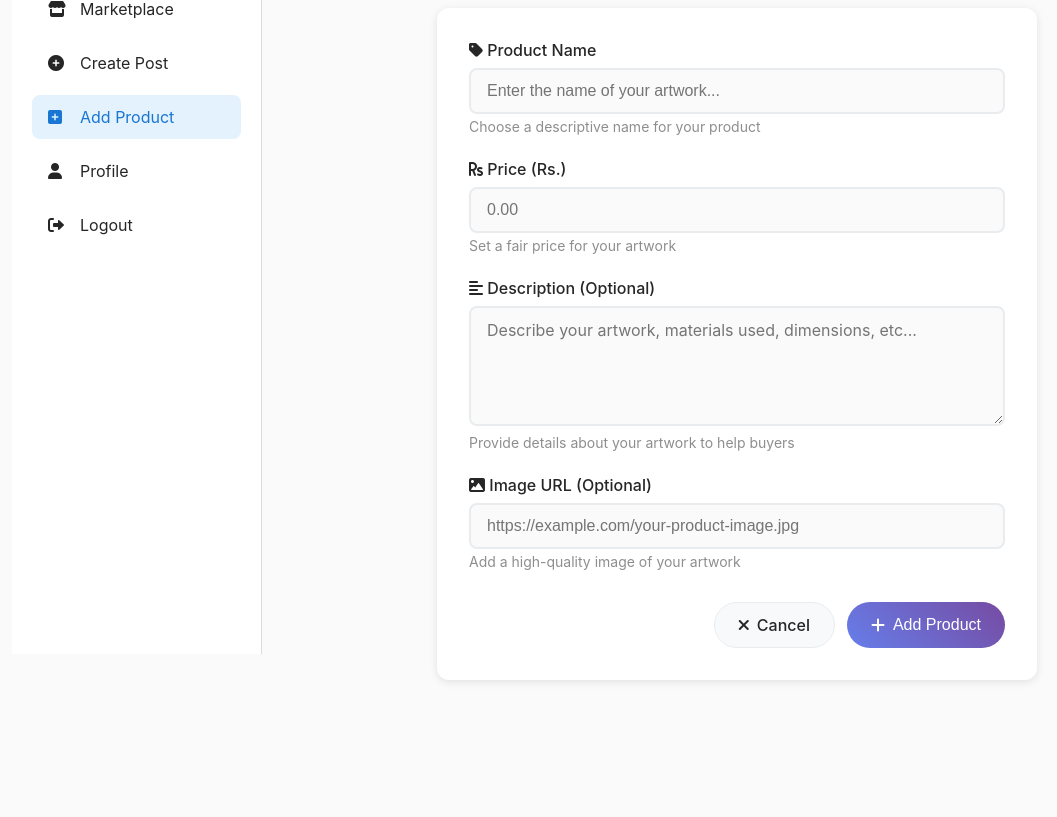
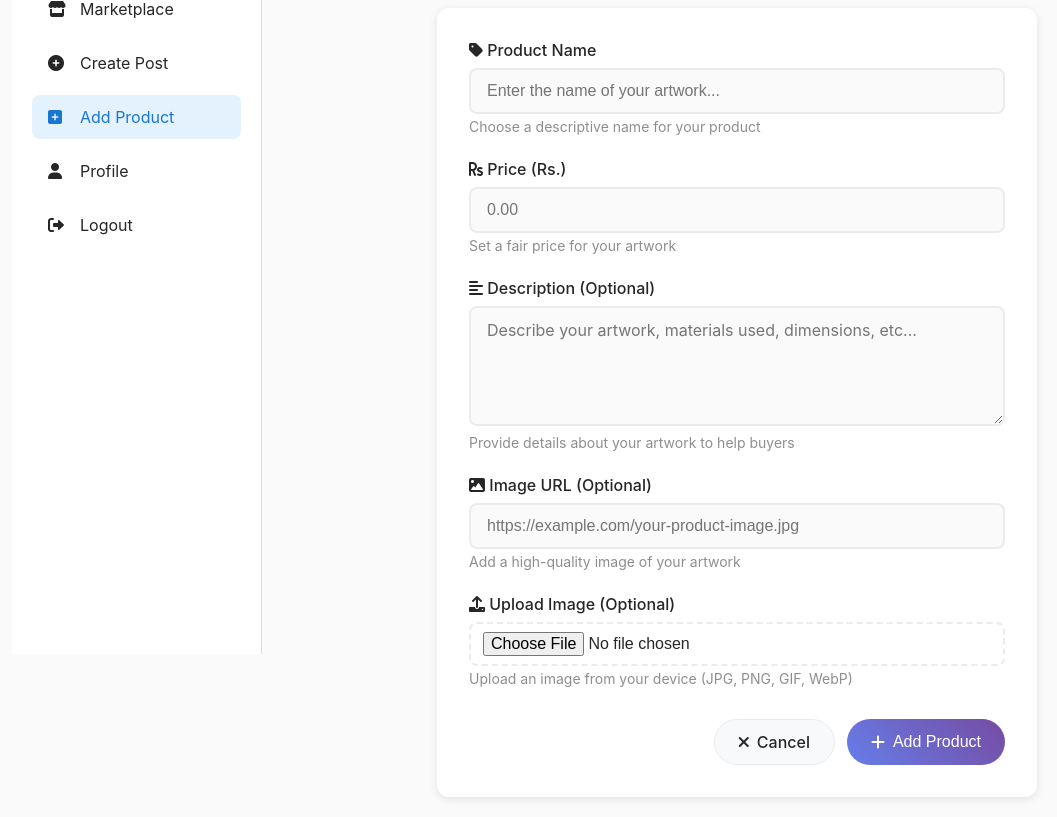
Before and after one commit to tronbeing3030/ClystProto, a Flask app: page /add_products in a window 1280 px wide. Shown: the part 146-963 px from the top of the page, without its empty margins (28-1085 px from the left). Before the commit the page ends 828 px from the top, so only its background shows below. Run offline with Flask 3, Linux system fonts and the light colour scheme; a user stored in the database is signed in; some libraries are stand-ins or nearby versions.

Commit message:
add "image upload" to posts and products

```diff
--- a/app.py
+++ b/app.py
@@ -1,4 +1,7 @@
 from datetime import date
+import os
+import uuid
+from werkzeug.utils import secure_filename
 from flask import Flask, abort, render_template, redirect, url_for, flash, request
 from flask_bootstrap5 import Bootstrap
 from flask_ckeditor import CKEditor
@@ -10,8 +13,12 @@ from sqlalchemy import Integer, String, Text
 from functools import wraps
 from werkzeug.security import generate_password_hash, check_password_hash
 
-app = Flask(__name__)
+app = Flask(__name__, static_folder='static')
 app.config['SECRET_KEY'] = '8BYkEfBA6O6donzWlSihBXox7C0sKR6b'
+app.config['UPLOAD_FOLDER'] = 'static/uploads'
+app.config['MAX_CONTENT_LENGTH'] = 16 * 1024 * 1024  # 16MB max file size
+ALLOWED_EXTENSIONS = {'png', 'jpg', 'jpeg', 'gif', 'webp'}
+
 ckeditor = CKEditor(app)
 Bootstrap(app)
 
@@ -51,6 +58,31 @@ def admin_only(f):
         return f(*args, **kwargs)
 
     return decorated_function
+
+
+def allowed_file(filename):
+    return '.' in filename and \
+           filename.rsplit('.', 1)[1].lower() in ALLOWED_EXTENSIONS
+
+
+def save_uploaded_file(file, folder_name):
+    if file and allowed_file(file.filename):
+        # Generate unique filename
+        filename = secure_filename(file.filename)
+        unique_filename = f"{uuid.uuid4()}_{filename}"
+
+        # Create folder if it doesn't exist
+        folder_path = os.path.join(app.config['UPLOAD_FOLDER'], folder_name)
+        os.makedirs(folder_path, exist_ok=True)
+
+        # Save file
+        file_path = os.path.join(folder_path, unique_filename)
+        file.save(file_path)
+
+        # Return URL path for database storage
+        url_path = f"/static/uploads/{folder_name}/{unique_filename}"
+        return url_path
+    return None
 
 
 class User(UserMixin, db.Model):
@@ -167,11 +199,22 @@ def register():
 @admin_only
 def add_posts():
     if request.method == 'POST':
+        # Handle image upload
+        media_url = request.form.get('post_image', '')
+
+        # Check if file was uploaded
+        if 'post_image_file' in request.files:
+            file = request.files['post_image_file']
+            if file.filename != '':
+                uploaded_path = save_uploaded_file(file, 'posts')
+                if uploaded_path:
+                    media_url = uploaded_path
+
         new_post = Posts(
             artist_id=current_user.id,
             post_title=request.form['post_title'],
             description=request.form['description'],
-            media_url=request.form.get('post_image', ''),
+            media_url=media_url,
             created_at=date.today().strftime("%B %d, %Y")
         )
         db.session.add(new_post)
@@ -185,12 +228,23 @@ def add_posts():
 @admin_only
 def add_products():
     if request.method == 'POST':
+        # Handle image upload
+        img_url = request.form.get('product_image', '')
+
+        # Check if file was uploaded
+        if 'product_image_file' in request.files:
+            file = request.files['product_image_file']
+            if file.filename != '':
+                uploaded_path = save_uploaded_file(file, 'products')
+                if uploaded_path:
+                    img_url = uploaded_path
+
         new_product = Product(
             artist_id=current_user.id,
             title=request.form['product_name'],
             description=request.form.get('description', ''),
             price=request.form['price'],
-            img_url=request.form.get('product_image', ''),
+            img_url=img_url,
             created_at=date.today().strftime("%B %d, %Y")
         )
         db.session.add(new_product)
--- a/templates/add_products.html
+++ b/templates/add_products.html
@@ -146,6 +146,18 @@
         outline: none;
         border-color: #667eea;
         background: white;
+      }
+
+      .form-input[type="file"] {
+        padding: 8px 12px;
+        background: white;
+        border: 2px dashed #e9ecef;
+        cursor: pointer;
+      }
+
+      .form-input[type="file"]:hover {
+        border-color: #667eea;
+        background: #f8f9fa;
       }
 
       .form-textarea {
@@ -297,7 +309,11 @@
           </div>
 
           <div class="form-card">
-            <form action="{{ url_for('add_products') }}" method="POST">
+            <form
+              action="{{ url_for('add_products') }}"
+              method="POST"
+              enctype="multipart/form-data"
+            >
               <div class="form-group">
                 <label for="product_name" class="form-label">
                   <i class="fas fa-tag"></i> Product Name
@@ -363,6 +379,22 @@
                 </div>
               </div>
 
+              <div class="form-group">
+                <label for="product_image_file" class="form-label">
+                  <i class="fas fa-upload"></i> Upload Image (Optional)
+                </label>
+                <input
+                  type="file"
+                  id="product_image_file"
+                  name="product_image_file"
+                  class="form-input"
+                  accept="image/*"
+                />
+                <div class="form-help">
+                  Upload an image from your device (JPG, PNG, GIF, WebP)
+                </div>
+              </div>
+
               <div class="form-actions">
                 <a
                   href="{{ url_for('products_page') }}"
@@ -377,6 +409,37 @@
                 </button>
               </div>
             </form>
+
+            <script>
+              // Debug file upload
+              document
+                .getElementById("product_image_file")
+                .addEventListener("change", function (e) {
+                  console.log("File selected:", e.target.files[0]);
+                  if (e.target.files[0]) {
+                    console.log("File name:", e.target.files[0].name);
+                    console.log("File size:", e.target.files[0].size);
+                    console.log("File type:", e.target.files[0].type);
+                  }
+                });
+
+              // Debug form submission
+              document
+                .querySelector("form")
+                .addEventListener("submit", function (e) {
+                  console.log("Form submitting...");
+                  const fileInput =
+                    document.getElementById("product_image_file");
+                  if (fileInput.files[0]) {
+                    console.log(
+                      "File being submitted:",
+                      fileInput.files[0].name
+                    );
+                  } else {
+                    console.log("No file selected");
+                  }
+                });
+            </script>
           </div>
         </div>
       </div>
--- a/templates/products.html
+++ b/templates/products.html
@@ -124,6 +124,9 @@
         width: 100%;
         height: 250px;
         object-fit: cover;
+      }
+
+      .product-image.placeholder {
         background: linear-gradient(45deg, #f0f0f0, #e0e0e0);
         display: flex;
         align-items: center;
@@ -322,7 +325,7 @@
               class="product-image"
             />
             {% else %}
-            <div class="product-image">
+            <div class="product-image placeholder">
               <i class="fas fa-image"></i>
             </div>
             {% endif %}
```
Also changed, not shown: requirements.txt (+4 -4 lines), templates/add_posts.html (+63 -1 lines), templates/profile.html (+5 -2 lines), instance/clyst.db, static/uploads/products/c0b86e7e-8ab6-491a-8f6f-c649b007c199_69f3d8c5ae6b11547b381c67420ca5e0.jpg (added), 1 other file.
